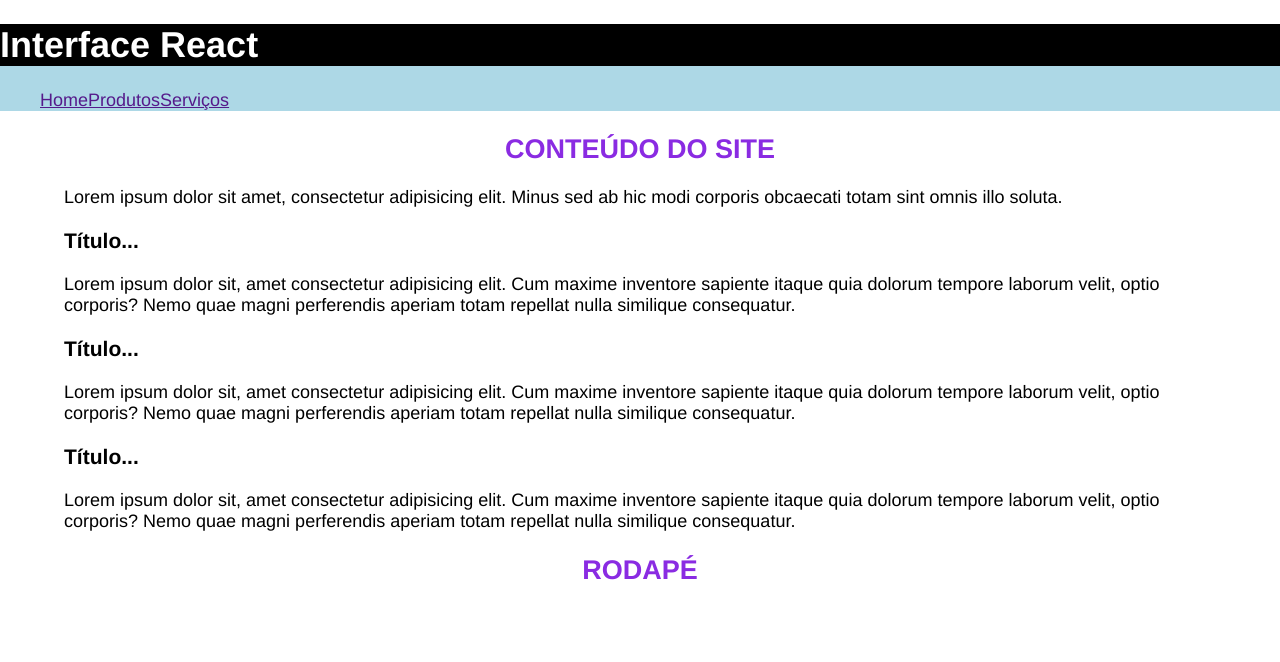
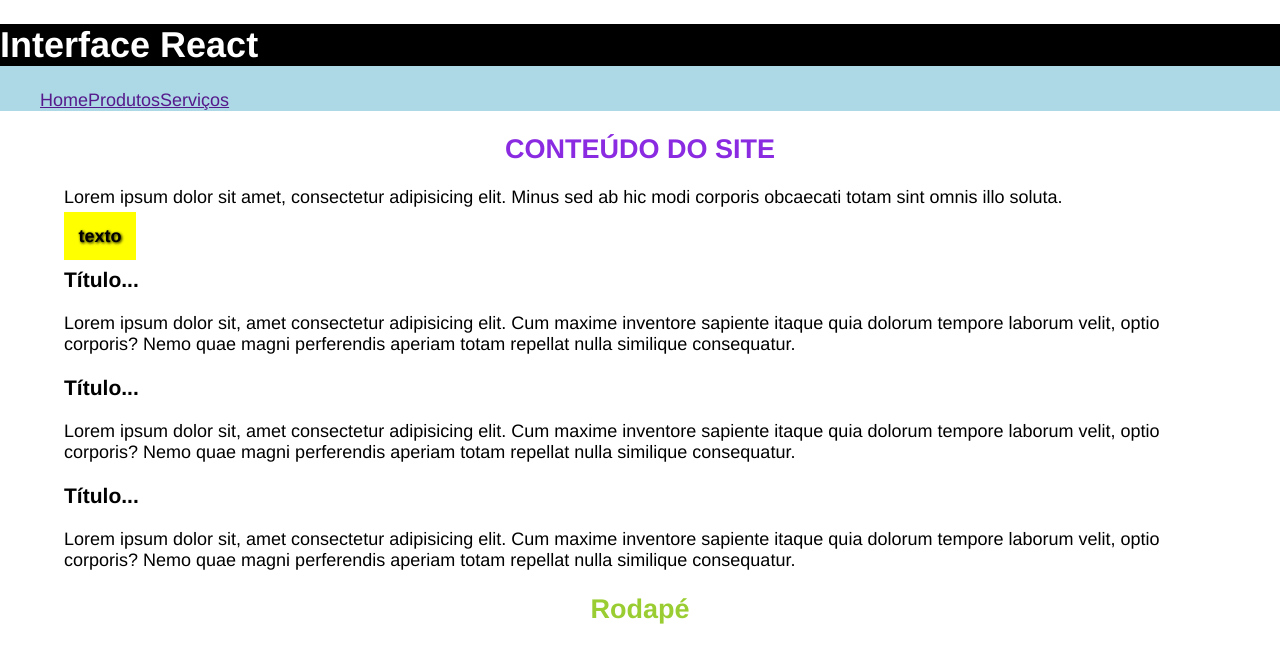
Before and after one commit to Adriel21/meu-app, a React (Create React App) app: page / in a window 1280 px wide. Shown: the top 662 px of the page. Built offline with nearby package versions, Linux system fonts and the light colour scheme.

Commit message:
Aplicando CSS modularizado

```diff
--- a/src/components/layout/Conteudo.css
+++ /dev/null
@@ -1,10 +0,0 @@
-main {
-    width: 90vw;
-    margin: auto;
-}
-
-.subtitulo{
-    text-align: center;
-    color: blueviolet;
-    text-transform: uppercase;
-}
--- a/src/components/layout/Conteudo.jsx
+++ b/src/components/layout/Conteudo.jsx
@@ -1,13 +1,17 @@
 import Artigo from "../Artigo";
-import './Conteudo.css';
+import estilos from './Conteudo.module.css';
 
 const Conteudo = () => {
 return (
     <main>
     <section>
       {/* comentário no jsx */}
-      <h2 className="subtitulo">Conteúdo do site</h2>
+      {/* Aplicando css com module.css */}
+      <h2 className={estilos.subtitulo}>Conteúdo do site</h2>
       <p>Lorem ipsum dolor sit amet, consectetur adipisicing elit. Minus sed ab hic modi corporis obcaecati totam sint omnis illo soluta.</p>
+      <span className={`${estilos.destaque}  ${estilos["sombra-texto"]}`}>
+        texto
+      </span>
 
      <Artigo/>
 
--- /dev/null
+++ b/src/components/layout/Conteudo.module.css
@@ -0,0 +1,20 @@
+main {
+    width: 90vw;
+    margin: auto;
+}
+
+.subtitulo{
+    text-align: center;
+    color: blueviolet;
+    text-transform: uppercase;
+}
+
+.destaque{
+    background-color: yellow;
+    font-weight: bold;
+    padding: 0.8rem;
+}
+
+.sombra-texto{
+    text-shadow: black 1px 1px 3px;
+}
--- a/src/components/layout/Rodape.jsx
+++ b/src/components/layout/Rodape.jsx
@@ -1,7 +1,9 @@
+import estilos from './Rodape.module.css';
+
 const Rodape = () => {
     return(
         <footer>
-          <h2 className="subtitulo">Rodapé</h2>
+          <h2 className={estilos.subtitulo}>Rodapé</h2>
         </footer>
     )
 }
--- /dev/null
+++ b/src/components/layout/Rodape.module.css
@@ -0,0 +1,4 @@
+.subtitulo{
+    color: yellowgreen;
+    text-align: center;
+}
```
